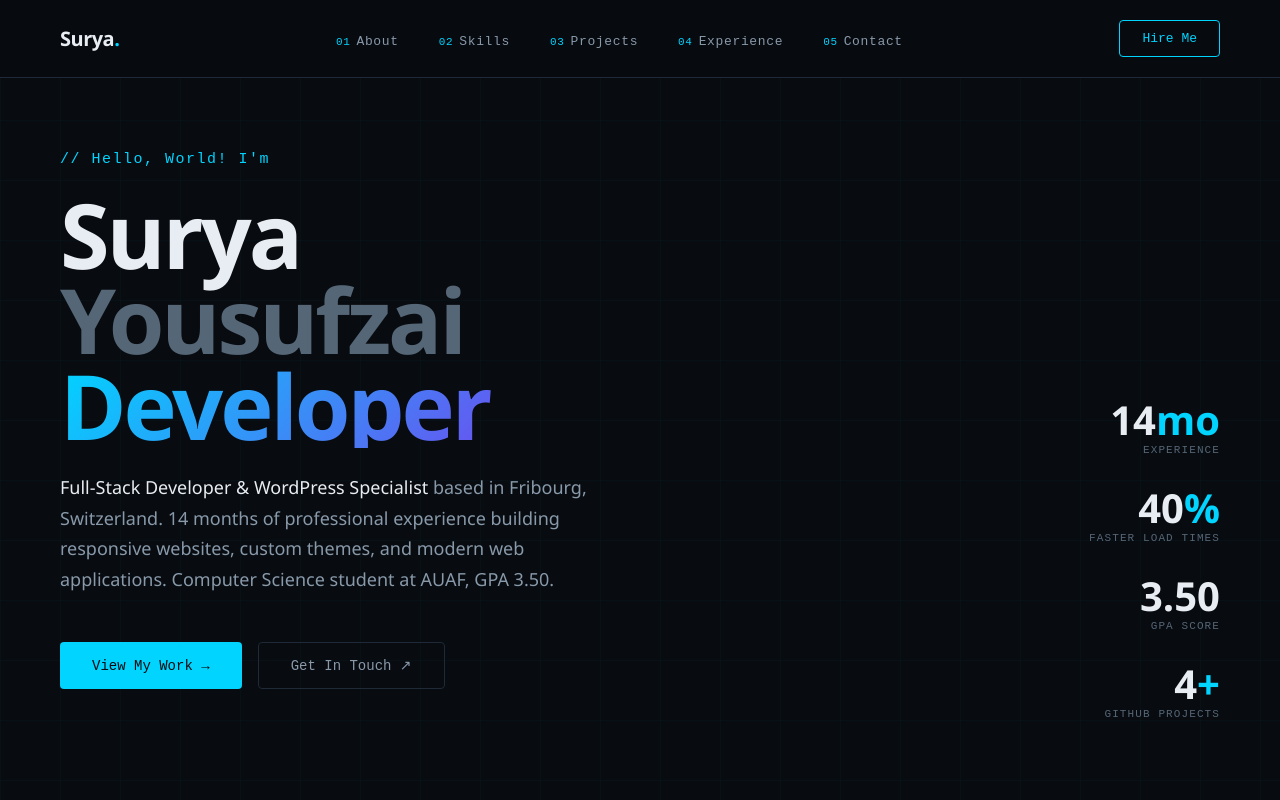
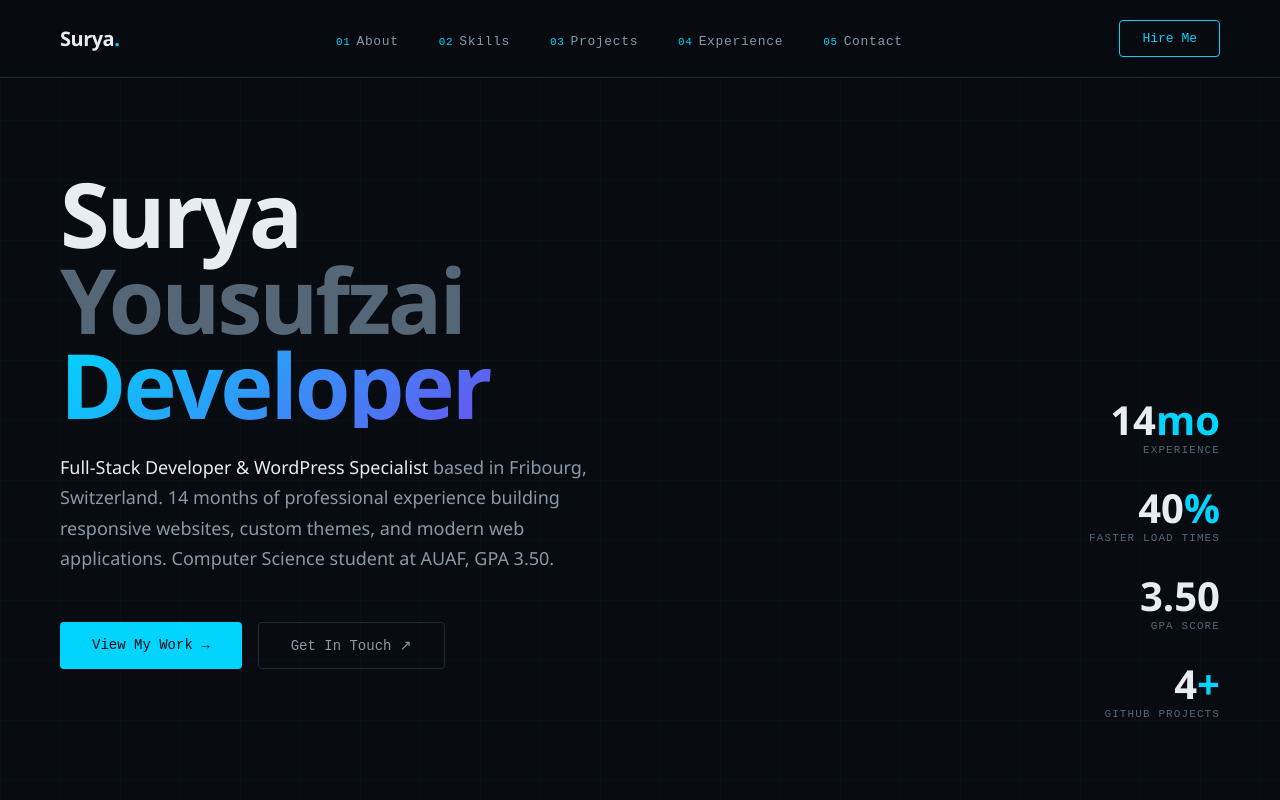
Before and after one commit to suryayousufzai/suryayousufzai.github.io, a plain HTML site: page index.html in a window 1280 px wide. Shown: the top 800 px of the page. Drawn offline with Linux system fonts and the light colour scheme.

Commit message:
Update index.html

```diff
--- a/index.html
+++ b/index.html
@@ -177,7 +177,6 @@ footer span { color: var(--accent); }
 
 <section id="hero">
   <div class="hero-content">
-    <p class="hero-greeting">// Hello, World! I'm</p>
     <h1 class="hero-name">
       Surya
       <span class="line2">Yousufzai</span>
```
